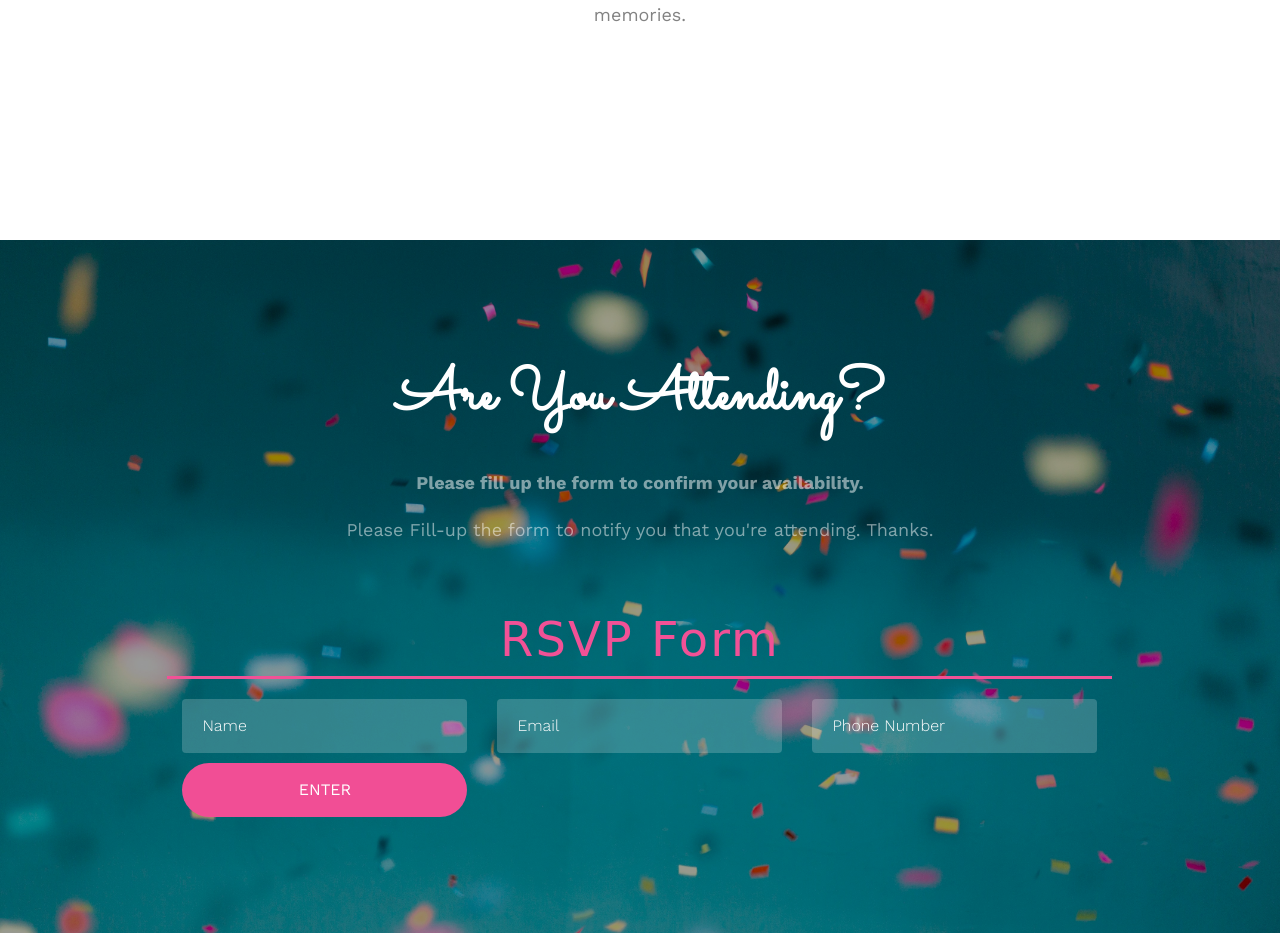
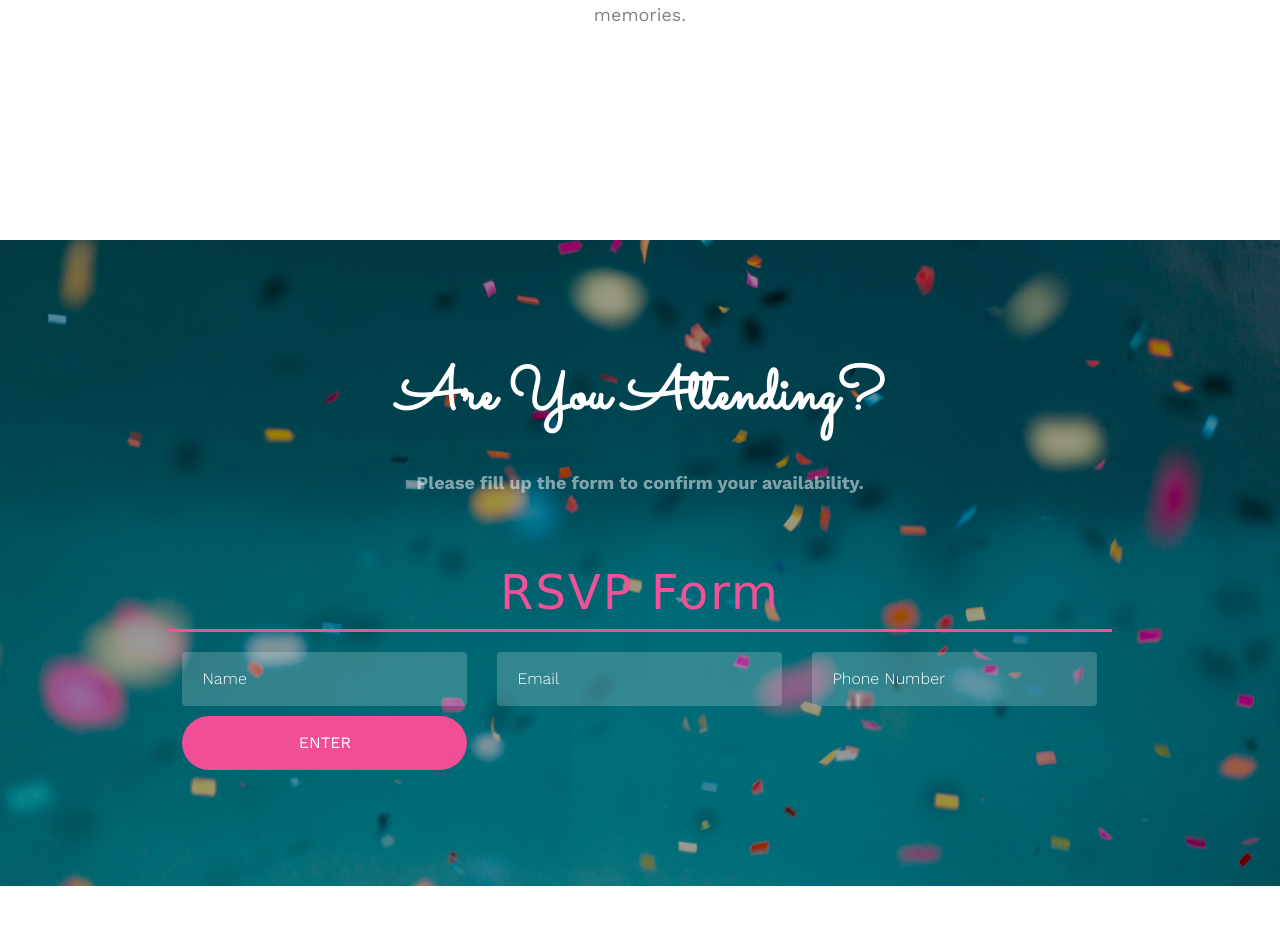
Before and after one commit to decobwebs/Mrs-Beatrice-oluwaremilekun-Sowemimo-s-90th-Birthday-BOS-, a Flask app: template templates/index.html in a window 1280 px wide. Shown: the part 1301-2243 px from the top of the page. Run offline with Flask 3, Linux system fonts and the light colour scheme; the template is opened without the code that fills it, so the values that code supplies are empty; some web fonts are replaced.

Commit message:
Fill Form

```diff
--- a/templates/index.html
+++ b/templates/index.html
@@ -129,8 +129,6 @@
 					<h2>Are You Attending?</h2>
 					<br>
 					<p style="font-weight: bold; font-size: 18px;">Please fill up the form to confirm your availability.</p>
-
-					<p>Please Fill-up the form to notify you that you're attending. Thanks.</p>
 
 				</div>
 			</div>
```
